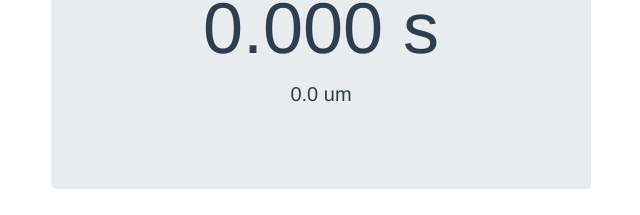
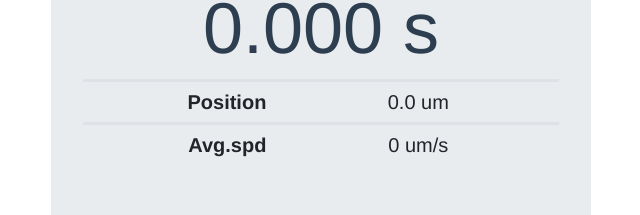
Before and after one commit to Veli-Matti/s-curve, a Vue app: page / in a window 1280 px wide. Shown: the part 139-354 px from the top of the page, without its empty margins (319-959 px from the left). Built offline with nearby package versions, Linux system fonts and the light colour scheme.

Commit message:
Show avarage speed at jumboron

```diff
--- a/src/App.vue
+++ b/src/App.vue
@@ -10,7 +10,16 @@
             {{runtimeTimeTxt}}
           </template>
           <template v-slot:lead>
-            {{runtimePosTxt}}
+            <b-table-simple stacked small>
+              <b-tbody>
+                <b-tr>
+                  <b-td stacked-heading="Position">{{runtimePosTxt}}</b-td>
+                </b-tr>
+                <b-tr>
+                  <b-td stacked-heading="Avg.spd">{{runtimeAverageSpeedTxt}}</b-td>
+                </b-tr>
+              </b-tbody>
+            </b-table-simple>
           </template>
         </b-jumbotron>
 
@@ -93,8 +102,14 @@ export default {
     runtimePosTxt () {
       const dataTxt = parseFloat(this.runtime.position).toFixed(1)
       return `${dataTxt} um`
+    },
+    runtimeAverageSpeedTxt () {
+      let dataTxt = 0
+      if (this.runtime.time) {
+        dataTxt = parseFloat(this.runtime.position/this.runtime.time).toFixed(2)
+      }
+      return `${dataTxt} um/s`
     }
-
   },
   methods: {
     reset() {
@@ -159,12 +174,11 @@ export default {
 
       const position = v0 * t + (1 / 2) * (a * (t * t));
       const speed = v0 * t + a * t;
-
-      // this.position = position;
-
+      /*
       console.log(
         `v0 (um/s)=${v0}, t (ms)=${t}, a (um/s^2)=${a}, j (um/s^2)=${j}, position=${position}, speed=${speed}`
       );
+      */
       return position;
     },
     calculatePositionConvex() {
```
